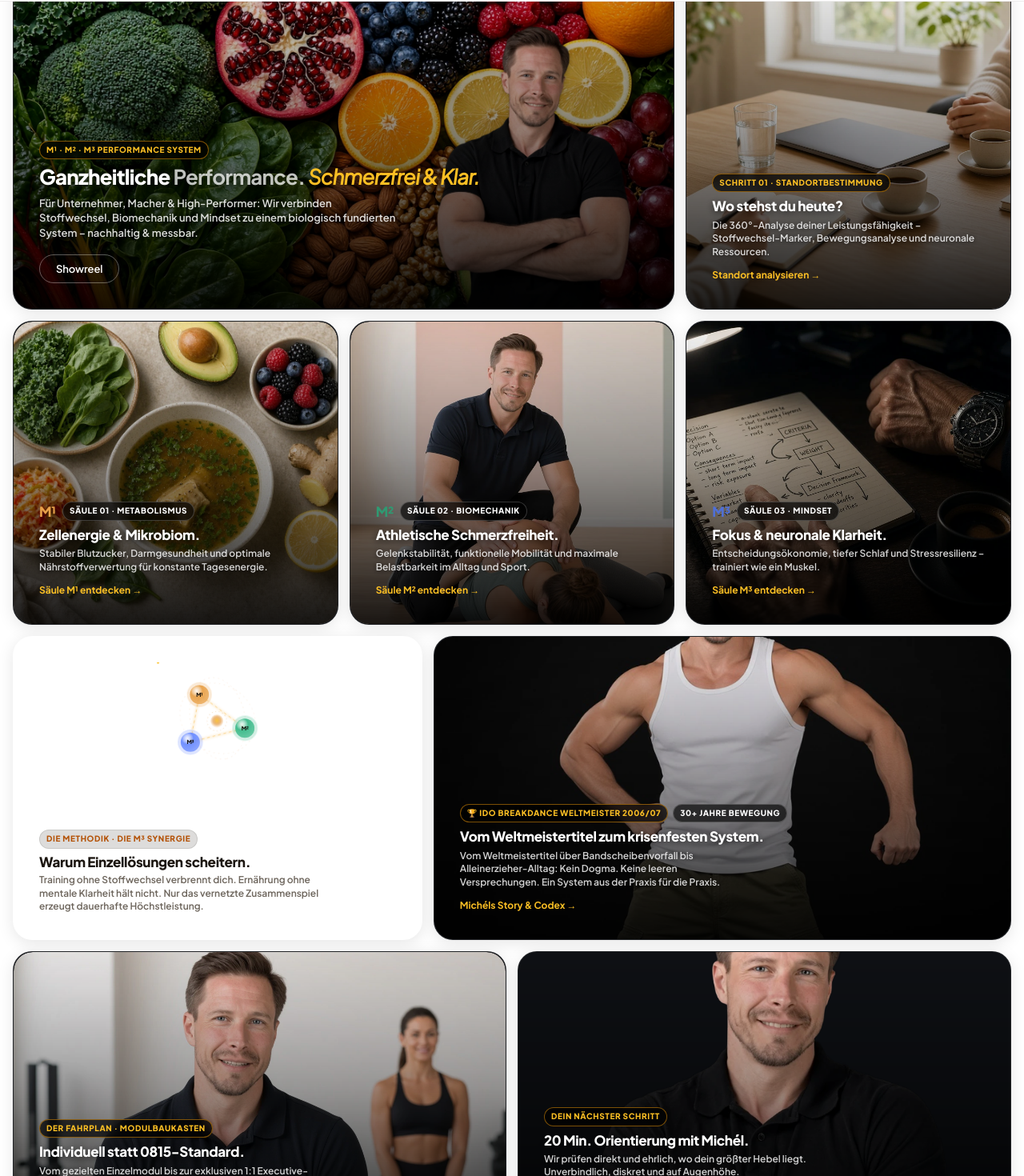
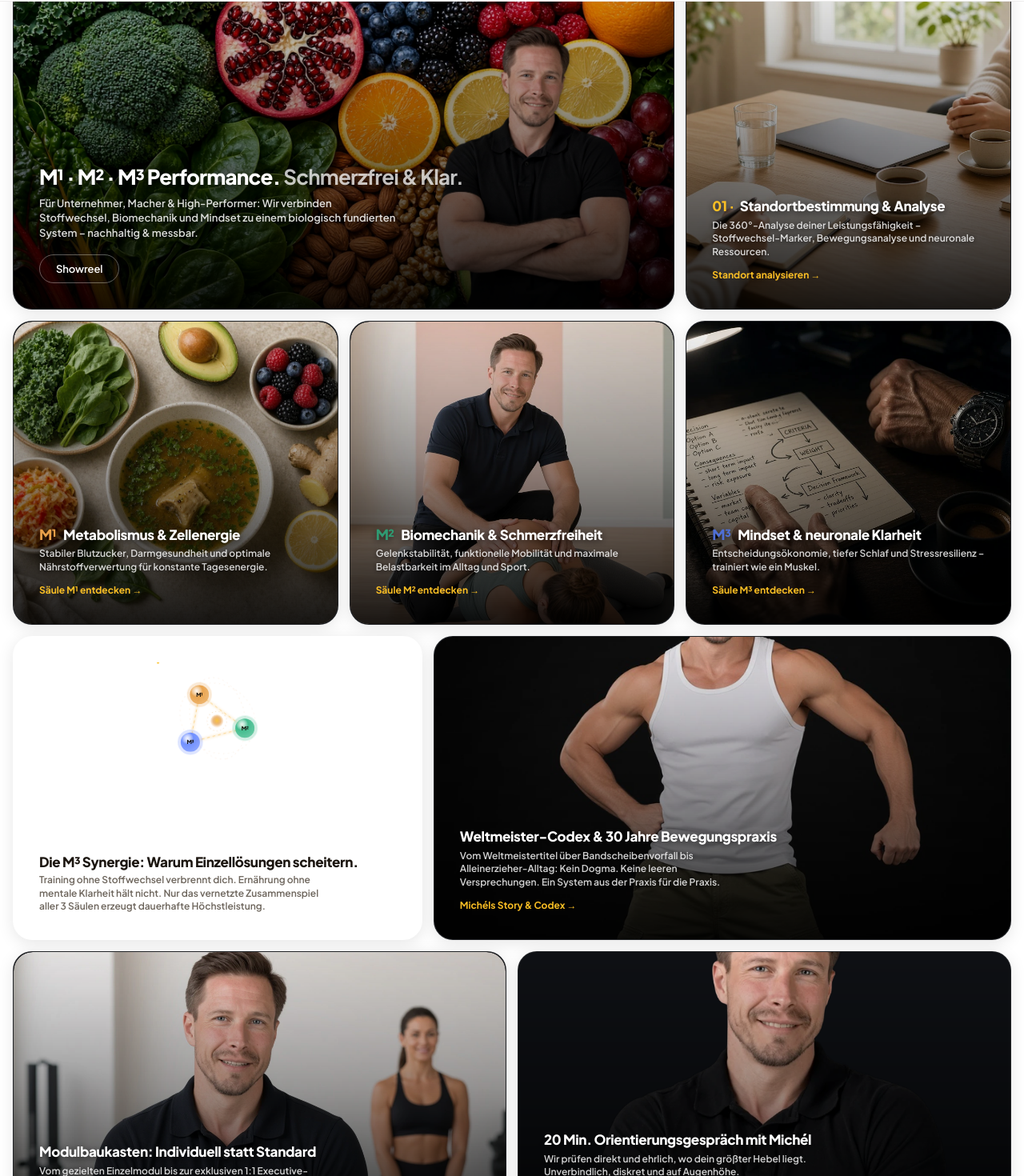
Before and after one commit to RobertLinke89/m3-performance, a React (Vite) app: page / in a window 1280 px wide. Shown: the part 67-1537 px from the top of the page at 80% size. Built offline with nearby package versions, Linux system fonts and the light colour scheme.

Commit message:
refactor(bento): remove pill badges and integrate context directly into clean bold headlines

```diff
--- a/src/index.css
+++ b/src/index.css
@@ -3097,9 +3097,24 @@ picture.bento-bg img,
   font-size: clamp(17px, 1.8cqi, 23px);
   font-weight: 800;
   letter-spacing: -0.02em;
-  line-height: 1.2;
+  line-height: 1.22;
   color: #ffffff;
   text-shadow: 0 2px 10px rgba(0, 0, 0, 0.7);
+}
+
+.bento-pillar-accent {
+  display: inline-block;
+  font-weight: 900;
+  margin-right: 6px;
+  font-size: 1.05em;
+  line-height: 1;
+}
+
+.bento-step-num {
+  display: inline-block;
+  color: #fbbf24;
+  font-weight: 900;
+  margin-right: 4px;
 }
 
 .bento-hero-h1 {
--- a/src/pages/Home.tsx
+++ b/src/pages/Home.tsx
@@ -54,14 +54,11 @@ export function Home() {
             </picture>
             <div className="bento-overlay" />
             <div className="bento-content bento-content--hero">
-              <span className="bento-tag bento-tag--gold">
-                {isEn ? 'M¹–M³ PERFORMANCE SYSTEM' : 'M¹ · M² · M³ PERFORMANCE SYSTEM'}
-              </span>
               <h1 className="bento-hero-h1">
                 {isEn ? (
-                  <>Holistic <span>Performance.</span> <em className="gold">Pain-Free & Sharp.</em></>
+                  <>M¹–M³ Performance. <span>Holistic, Pain-Free &amp; Sharp.</span></>
                 ) : (
-                  <>Ganzheitliche <span>Performance.</span> <em className="gold">Schmerzfrei & Klar.</em></>
+                  <>M¹ · M² · M³ Performance. <span>Schmerzfrei &amp; Klar.</span></>
                 )}
               </h1>
               <p className="bento-lead">
@@ -101,11 +98,8 @@ export function Home() {
             </picture>
             <div className="bento-overlay" />
             <div className="bento-content">
-              <span className="bento-tag bento-tag--gold">
-                {isEn ? 'CHAPTER 01 · ASSESSMENT' : 'SCHRITT 01 · STANDORTBESTIMMUNG'}
-              </span>
               <h2 className="bento-title">
-                {isEn ? 'Where do you lose energy?' : 'Wo stehst du heute?'}
+                <span className="bento-step-num">01 ·</span> {isEn ? 'Assessment & Status Quo' : 'Standortbestimmung & Analyse'}
               </h2>
               <p className="bento-desc">
                 {isEn
@@ -143,12 +137,8 @@ export function Home() {
             </picture>
             <div className="bento-overlay" />
             <div className="bento-content">
-              <div className="bento-pillar-header">
-                <span className="bento-pillar-mark" style={{ color: '#e8a14a' }}>M¹</span>
-                <span className="bento-tag">SÄULE 01 · METABOLISMUS</span>
-              </div>
               <h2 className="bento-title">
-                {isEn ? 'Cellular Energy & Gut.' : 'Zellenergie & Mikrobiom.'}
+                <span className="bento-pillar-accent" style={{ color: '#e8a14a' }}>M¹</span> {isEn ? 'Metabolism & Cellular Energy' : 'Metabolismus & Zellenergie'}
               </h2>
               <p className="bento-desc">
                 {isEn
@@ -186,12 +176,8 @@ export function Home() {
             </picture>
             <div className="bento-overlay" />
             <div className="bento-content">
-              <div className="bento-pillar-header">
-                <span className="bento-pillar-mark" style={{ color: '#2f9a72' }}>M²</span>
-                <span className="bento-tag">SÄULE 02 · BIOMECHANIK</span>
-              </div>
               <h2 className="bento-title">
-                {isEn ? 'Athletic Freedom from Pain.' : 'Athletische Schmerzfreiheit.'}
+                <span className="bento-pillar-accent" style={{ color: '#2f9a72' }}>M²</span> {isEn ? 'Biomechanics & Pain Freedom' : 'Biomechanik & Schmerzfreiheit'}
               </h2>
               <p className="bento-desc">
                 {isEn
@@ -229,12 +215,8 @@ export function Home() {
             </picture>
             <div className="bento-overlay" />
             <div className="bento-content">
-              <div className="bento-pillar-header">
-                <span className="bento-pillar-mark" style={{ color: '#4f6fd6' }}>M³</span>
-                <span className="bento-tag">SÄULE 03 · MINDSET</span>
-              </div>
               <h2 className="bento-title">
-                {isEn ? 'Focus & Neural Clarity.' : 'Fokus & neuronale Klarheit.'}
+                <span className="bento-pillar-accent" style={{ color: '#4f6fd6' }}>M³</span> {isEn ? 'Mindset & Neural Clarity' : 'Mindset & neuronale Klarheit'}
               </h2>
               <p className="bento-desc">
                 {isEn
@@ -253,16 +235,13 @@ export function Home() {
               <SystemMolecule />
             </div>
             <div className="bento-molecule-content">
-              <span className="bento-tag bento-tag--gold">
-                {isEn ? 'THE M³ SYNERGY' : 'DIE METHODIK · DIE M³ SYNERGIE'}
-              </span>
               <h2 className="bento-title">
-                {isEn ? 'Why isolated fixes fail.' : 'Warum Einzellösungen scheitern.'}
+                {isEn ? 'The M³ Synergy: Why isolated fixes fail.' : 'Die M³ Synergie: Warum Einzellösungen scheitern.'}
               </h2>
               <p className="bento-desc">
                 {isEn
                   ? 'Training without metabolic foundation exhausts you. Diet without mindset never sticks. True performance requires all three in synergy.'
-                  : 'Training ohne Stoffwechsel verbrennt dich. Ernährung ohne mentale Klarheit hält nicht. Nur das vernetzte Zusammenspiel erzeugt dauerhafte Höchstleistung.'}
+                  : 'Training ohne Stoffwechsel verbrennt dich. Ernährung ohne mentale Klarheit hält nicht. Nur das vernetzte Zusammenspiel aller 3 Säulen erzeugt dauerhafte Höchstleistung.'}
               </p>
             </div>
           </article>
@@ -291,14 +270,8 @@ export function Home() {
             </picture>
             <div className="bento-overlay" />
             <div className="bento-content">
-              <div className="bento-tag-row">
-                <span className="bento-tag bento-tag--gold">
-                  🏆 IDO BREAKDANCE WELTMEISTER 2006/07
-                </span>
-                <span className="bento-tag">30+ {isEn ? 'YEARS PRACTICE' : 'JAHRE BEWEGUNG'}</span>
-              </div>
               <h2 className="bento-title">
-                {isEn ? 'From World Champion to a Proven System.' : 'Vom Weltmeistertitel zum krisenfesten System.'}
+                {isEn ? 'World Champion Codex & 30 Years of Movement' : 'Weltmeister-Codex & 30 Jahre Bewegungspraxis'}
               </h2>
               <p className="bento-desc">
                 {isEn
@@ -335,11 +308,8 @@ export function Home() {
             </picture>
             <div className="bento-overlay" />
             <div className="bento-content">
-              <span className="bento-tag bento-tag--gold">
-                {isEn ? 'MODULAR CATALOG' : 'DER FAHRPLAN · MODULBAUKASTEN'}
-              </span>
               <h2 className="bento-title">
-                {isEn ? 'Customized to your bottleneck.' : 'Individuell statt 0815-Standard.'}
+                {isEn ? 'Modular Roadmap: Tailored to your bottleneck' : 'Modulbaukasten: Individuell statt Standard'}
               </h2>
               <p className="bento-desc">
                 {isEn
@@ -372,11 +342,8 @@ export function Home() {
             </picture>
             <div className="bento-overlay" />
             <div className="bento-content">
-              <span className="bento-tag bento-tag--gold">
-                {isEn ? '1:1 ORIENTATION' : 'DEIN NÄCHSTER SCHRITT'}
-              </span>
               <h2 className="bento-title">
-                {isEn ? '20-min strategy call with Michél.' : '20 Min. Orientierung mit Michél.'}
+                {isEn ? '20-Min. Strategy Call with Michél' : '20 Min. Orientierungsgespräch mit Michél'}
               </h2>
               <p className="bento-desc">
                 {isEn
@@ -406,7 +373,6 @@ export function Home() {
           <article className="bento-card bento-card--audience bento-span-12">
             <div className="bento-card-header">
               <div>
-                <span className="bento-tag bento-tag--gold">{t.audienceEyebrow}</span>
                 <h2 className="bento-title">{t.audienceH}</h2>
                 <p className="bento-desc" style={{ maxWidth: '60ch' }}>{t.audienceLead}</p>
               </div>
@@ -428,7 +394,6 @@ export function Home() {
           <article className="bento-card bento-card--journal bento-span-7">
             <div className="bento-card-header">
               <div>
-                <span className="bento-tag bento-tag--gold">{t.blogEyebrow}</span>
                 <h2 className="bento-title">{t.blogH}</h2>
               </div>
               <Link to="/blog" className="bento-header-link">
@@ -464,7 +429,6 @@ export function Home() {
           <article className="bento-card bento-card--faq bento-span-5">
             <div className="bento-card-header">
               <div>
-                <span className="bento-tag bento-tag--gold">{t.faqEyebrow}</span>
                 <h2 className="bento-title">{t.faqH}</h2>
               </div>
             </div>
```
